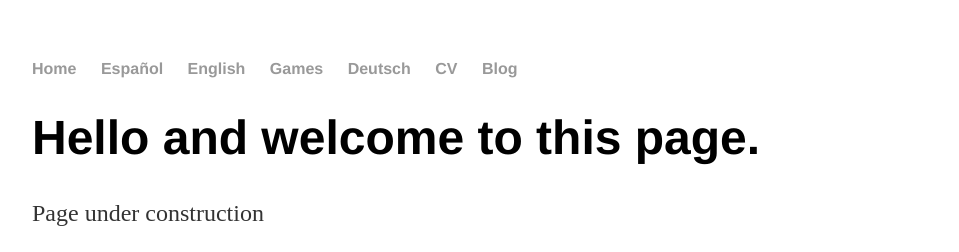
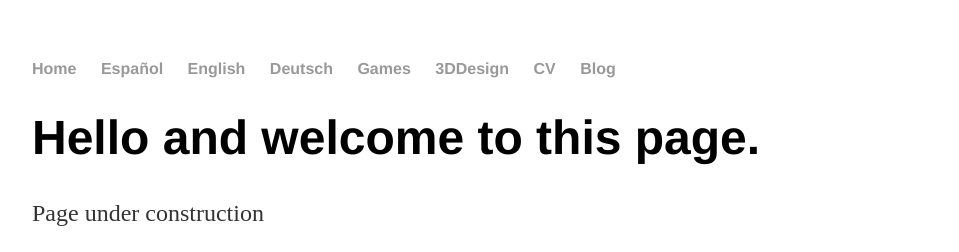
Before and after one commit to vicxtor3/vicxtor3.github.io, a Jekyll site: the page built from index.html, in a window 1280 px wide. Shown: the top 252 px of the page, without its empty margins (160-1119 px from the left). Built offline with Jekyll 4.4.1, drawn with Linux system fonts in a browser that asks for light colours.

Commit message:
Update default.html

```diff
--- a/_layouts/default.html
+++ b/_layouts/default.html
@@ -11,8 +11,9 @@
 	        		<li><a href="/">Home</a></li>
 		        	<li><a href="/spanish">Español</a></li>
               			<li><a href="/english">English</a></li>
+				<li><a href="/deutsch">Deutsch</a></li>
 				<li><a href="/Games">Games</a></li>
-				<li><a href="/deutsch">Deutsch</a></li>
+				<li><a href="/3DDesign">3DDesign</a></li>
 	        		<li><a href="/cv">CV</a></li>
 	        		<li><a href="/blog">Blog</a></li>
 	    		</ul>
```
